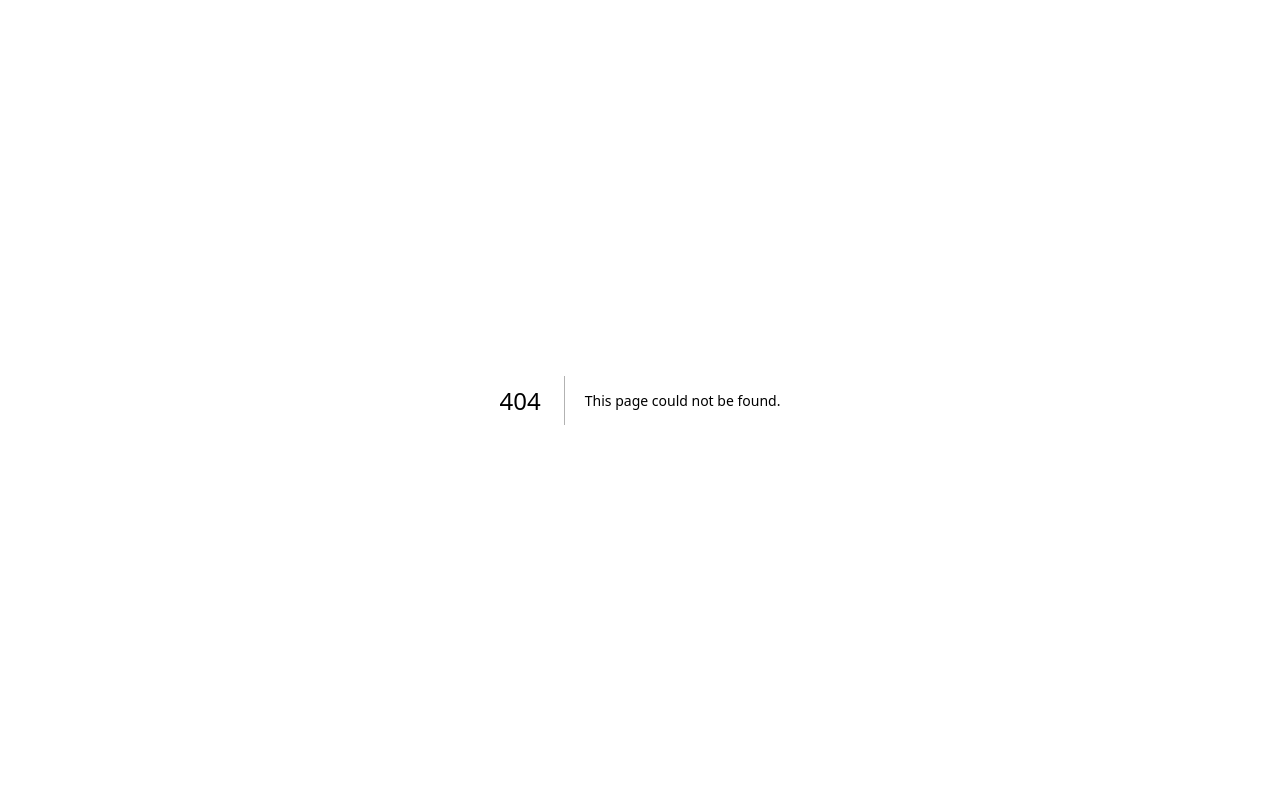
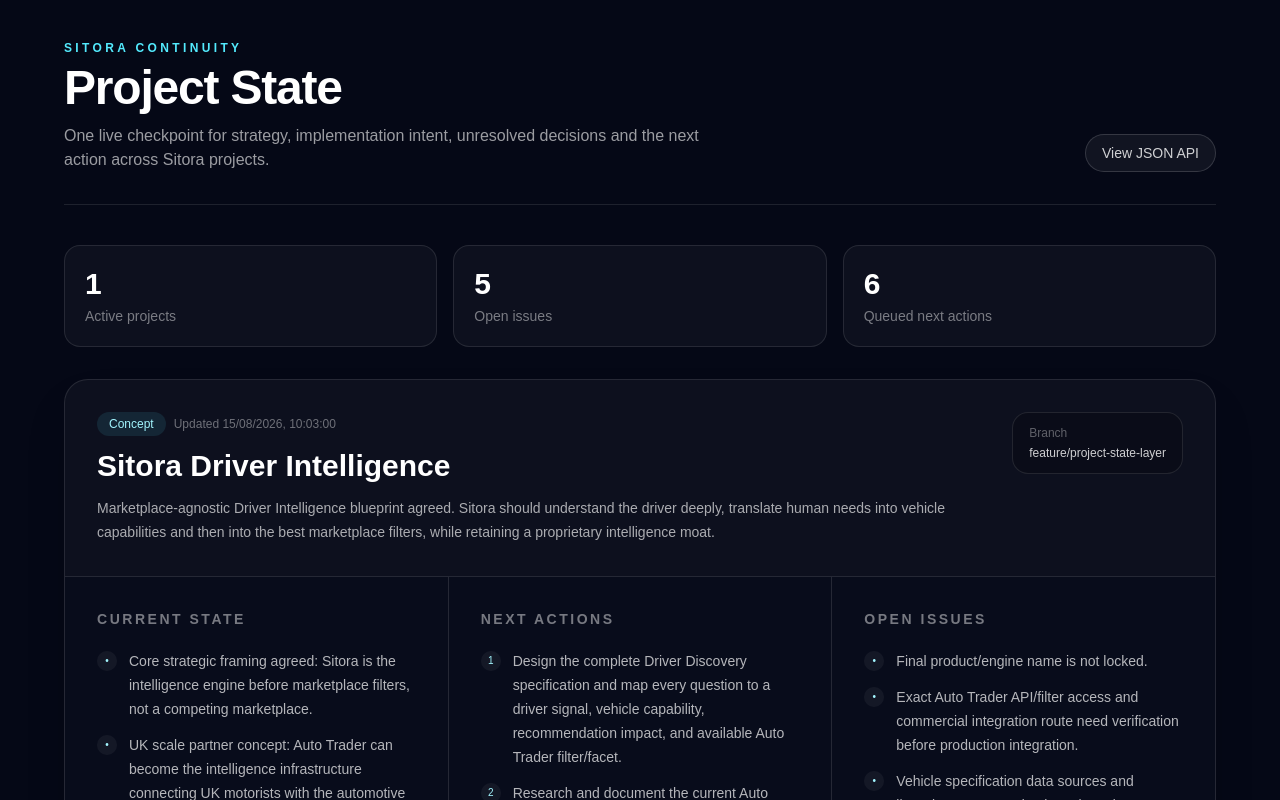
Before and after one commit to Nylon1/Sitora, a Next.js app: page /project-state in a window 1280 px wide. Before the commit this address had no page. Shown: the top 800 px of the page. Built offline with nearby package versions, Linux system fonts and the light colour scheme.

Commit message:
Add project-state dashboard

```diff
--- /dev/null
+++ b/app/project-state/page.tsx
@@ -0,0 +1,133 @@
+import Link from "next/link";
+import { getProjectStates } from "@/lib/project-state";
+
+export const dynamic = "force-dynamic";
+
+const statusLabel: Record<string, string> = {
+  concept: "Concept",
+  prototype: "Prototype",
+  build: "Build",
+  pilot: "Pilot",
+  live: "Live",
+  paused: "Paused",
+  archived: "Archived",
+};
+
+export default async function ProjectStatePage() {
+  const projects = await getProjectStates();
+  const active = projects.filter((project) => !["paused", "archived"].includes(project.status));
+  const openIssues = projects.reduce((total, project) => total + project.open_issues.length, 0);
+  const nextActions = projects.reduce((total, project) => total + project.next_actions.length, 0);
+
+  return (
+    <main className="min-h-screen bg-[#050816] px-5 py-10 text-white md:px-10 lg:px-16">
+      <div className="mx-auto max-w-7xl">
+        <div className="mb-10 flex flex-col gap-6 border-b border-white/10 pb-8 md:flex-row md:items-end md:justify-between">
+          <div>
+            <p className="mb-2 text-xs font-semibold uppercase tracking-[0.28em] text-cyan-300">Sitora Continuity</p>
+            <h1 className="text-4xl font-semibold tracking-tight md:text-5xl">Project State</h1>
+            <p className="mt-3 max-w-2xl text-sm leading-6 text-white/60 md:text-base">
+              One live checkpoint for strategy, implementation intent, unresolved decisions and the next action across Sitora projects.
+            </p>
+          </div>
+          <Link
+            href="/api/project-state"
+            className="w-fit rounded-full border border-white/15 bg-white/5 px-4 py-2 text-sm text-white/80 transition hover:border-cyan-300/50 hover:bg-cyan-300/10 hover:text-white"
+          >
+            View JSON API
+          </Link>
+        </div>
+
+        <section className="mb-8 grid gap-4 sm:grid-cols-3">
+          <Metric label="Active projects" value={String(active.length)} />
+          <Metric label="Open issues" value={String(openIssues)} />
+          <Metric label="Queued next actions" value={String(nextActions)} />
+        </section>
+
+        <section className="grid gap-6">
+          {projects.map((project) => (
+            <article key={project.project_id} className="overflow-hidden rounded-3xl border border-white/10 bg-white/[0.035] shadow-2xl shadow-black/20">
+              <div className="border-b border-white/10 p-6 md:p-8">
+                <div className="flex flex-col gap-4 md:flex-row md:items-start md:justify-between">
+                  <div>
+                    <div className="mb-3 flex flex-wrap items-center gap-2">
+                      <span className="rounded-full bg-cyan-300/10 px-3 py-1 text-xs font-medium text-cyan-200">
+                        {statusLabel[project.status] ?? project.status}
+                      </span>
+                      <span className="text-xs text-white/40">Updated {new Date(project.updated_at).toLocaleString("en-GB")}</span>
+                    </div>
+                    <h2 className="text-2xl font-semibold md:text-3xl">{project.name}</h2>
+                    <p className="mt-3 max-w-4xl text-sm leading-6 text-white/65">{project.checkpoint_summary}</p>
+                  </div>
+                  {project.implementation?.branch ? (
+                    <div className="rounded-2xl border border-white/10 bg-black/20 px-4 py-3 text-xs text-white/55">
+                      <div className="text-white/35">Branch</div>
+                      <div className="mt-1 font-mono text-white/80">{project.implementation.branch}</div>
+                    </div>
+                  ) : null}
+                </div>
+              </div>
+
+              <div className="grid gap-px bg-white/10 lg:grid-cols-3">
+                <Panel title="Current state" items={project.current_state} />
+                <Panel title="Next actions" items={project.next_actions} numbered />
+                <Panel title="Open issues" items={project.open_issues} />
+              </div>
+
+              {project.recent_decisions.length ? (
+                <div className="border-t border-white/10 p-6 md:p-8">
+                  <h3 className="mb-4 text-sm font-semibold uppercase tracking-[0.18em] text-white/45">Recent decisions</h3>
+                  <div className="grid gap-3 md:grid-cols-2">
+                    {project.recent_decisions.slice(0, 4).map((decision, index) => (
+                      <div key={`${decision.date}-${index}`} className="rounded-2xl border border-white/10 bg-black/20 p-4">
+                        <div className="mb-2 flex items-center justify-between gap-3">
+                          <span className="text-xs text-white/35">{decision.date}</span>
+                          <span className={`text-xs ${decision.status === "active" ? "text-emerald-300" : "text-amber-300"}`}>
+                            {decision.status}
+                          </span>
+                        </div>
+                        <p className="text-sm leading-6 text-white/80">{decision.decision}</p>
+                        {decision.reason ? <p className="mt-2 text-xs leading-5 text-white/45">{decision.reason}</p> : null}
+                      </div>
+                    ))}
+                  </div>
+                </div>
+              ) : null}
+            </article>
+          ))}
+        </section>
+      </div>
+    </main>
+  );
+}
+
+function Metric({ label, value }: { label: string; value: string }) {
+  return (
+    <div className="rounded-2xl border border-white/10 bg-white/[0.035] p-5">
+      <div className="text-3xl font-semibold">{value}</div>
+      <div className="mt-1 text-sm text-white/45">{label}</div>
+    </div>
+  );
+}
+
+function Panel({ title, items, numbered = false }: { title: string; items: string[]; numbered?: boolean }) {
+  return (
+    <div className="bg-[#080c1b] p-6 md:p-8">
+      <h3 className="mb-5 text-sm font-semibold uppercase tracking-[0.18em] text-white/45">{title}</h3>
+      <div className="space-y-3">
+        {items.length ? (
+          items.map((item, index) => (
+            <div key={`${title}-${index}`} className="flex gap-3 text-sm leading-6 text-white/70">
+              <span className="mt-0.5 flex h-5 min-w-5 items-center justify-center rounded-full bg-white/5 text-[10px] text-cyan-200">
+                {numbered ? index + 1 : "•"}
+              </span>
+              <span>{item}</span>
+            </div>
+          ))
+        ) : (
+          <p className="text-sm text-white/35">None recorded.</p>
+        )}
+      </div>
+    </div>
+  );
+}
```
